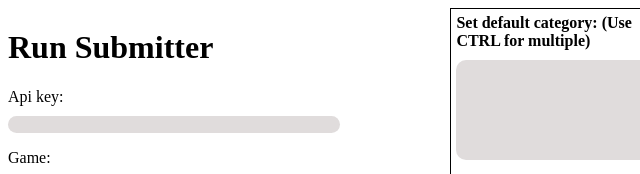
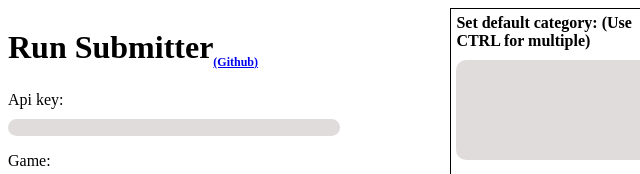
Before and after one commit to Bluestonex63/Run-submitter, a plain HTML site: page index.html in a window 1280 px wide. Shown: the top 174 px of the page, 0-640 px from the left. Drawn offline with Linux system fonts and the light colour scheme.

Commit message:
Added a GitHub link

```diff
--- a/index.html
+++ b/index.html
@@ -11,7 +11,9 @@
 <body>
   <div style="display:flex; justify-content: flex-start; align-items: flex-start;">
     <div style="  display: flex; flex-direction: column; width: 35%">
-      <h1 style="width:100%; height: 50%; flex: 1">Run Submitter</h1>
+      <div style="display:flex;">
+        <h1 style="width:100%; height: 50%; flex: 1">Run Submitter<sub><a style="margin: auto;" href="https://github.com/Bluestonex63/Run-submitter">(Github)</a></sub></h1>
+      </div>
       <div style="display: flex; width: 100%; height: 50%; flex: 1; align-self: flex-end;">
         <div style="width:75%; margin-right:2%">
           <form>
--- a/style.css
+++ b/style.css
@@ -100,3 +100,8 @@ button:disabled {
     width:0px;
     height:0px;
 }
+h1 sub {
+    vertical-align: sub;
+    font-size: 12px;
+    font-family: 'Times New Roman', Times, serif;
+}
```
